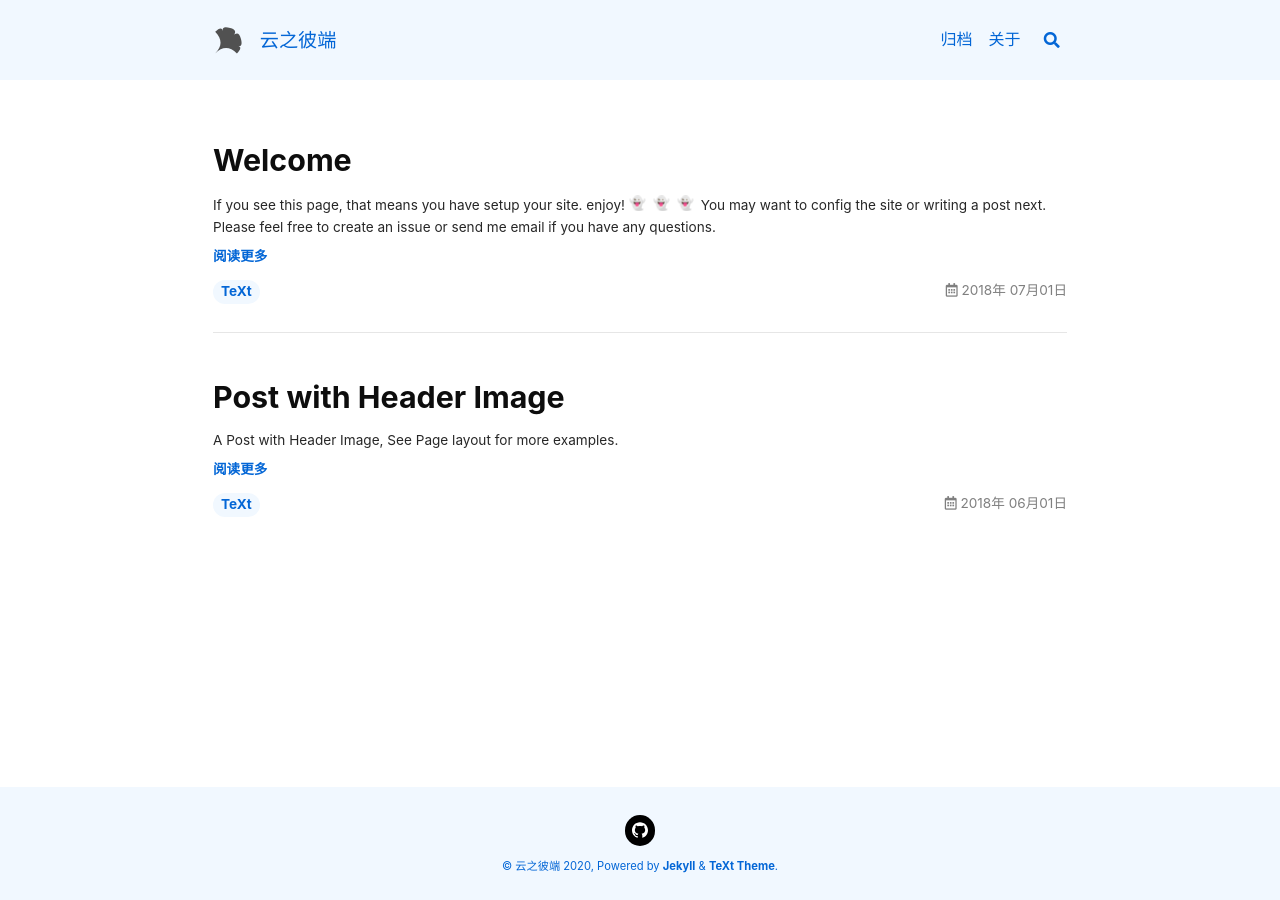
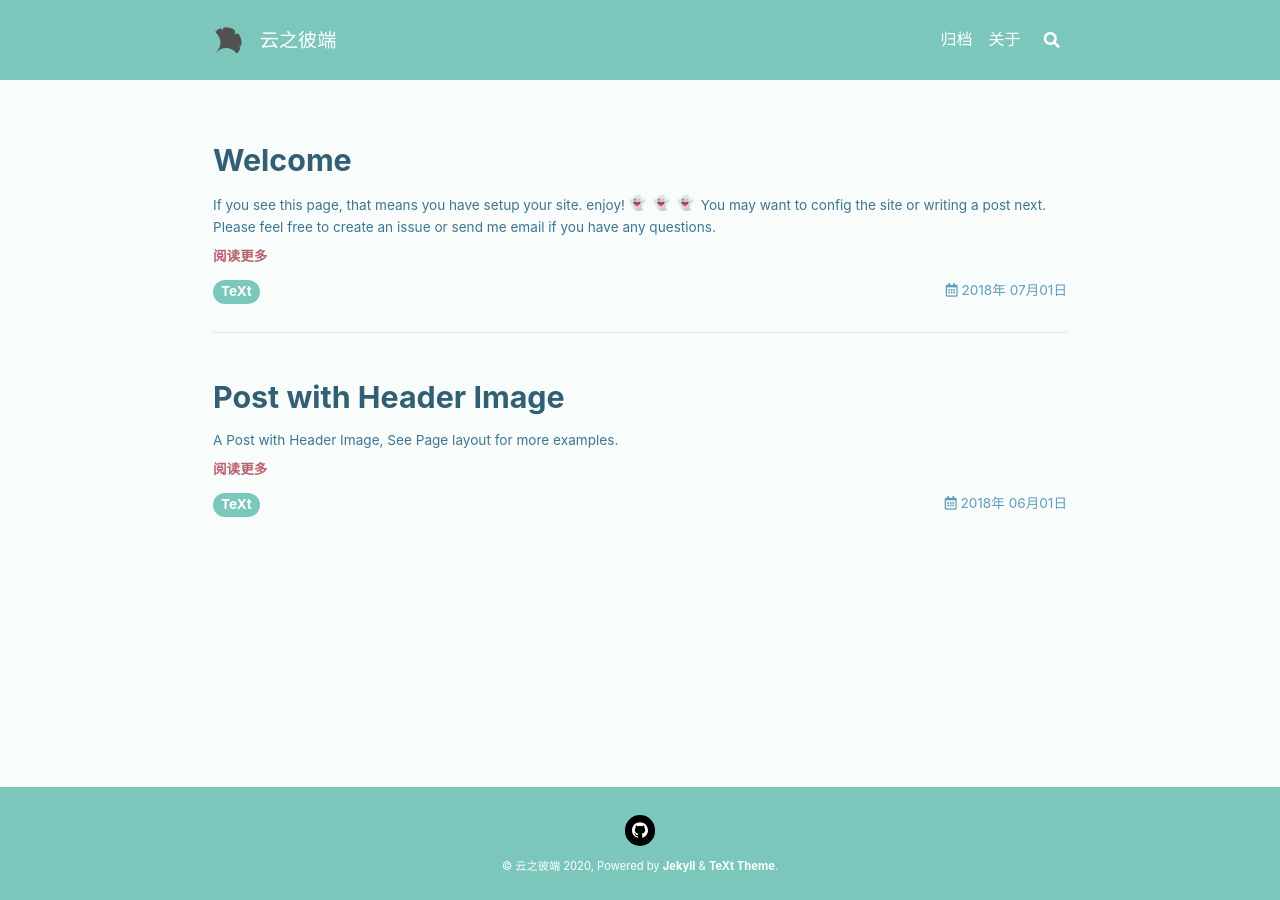
Before and after one commit to vlessberry/vlessberry.github.io, a Jekyll site: the page built from index.html, in a window 1280 px wide. Built offline with Jekyll 4.4.1, drawn with Linux system fonts in a browser that asks for light colours; nearby versions of some CDN libraries; emoji names are drawn with the system emoji font; the list of posts is cut into pages by our own code.

Commit message:
Update _config.yml

```diff
--- a/_config.yml
+++ b/_config.yml
@@ -16,8 +16,8 @@
 
 ## => Site Settings
 ##############################
-text_skin: "ocean" # "default" (default), "dark", "forest", "ocean", "chocolate", "orange"
-highlight_theme: "tomorrow-night-bright" # "default" (default), "tomorrow", "tomorrow-night", "tomorrow-night-eighties", "tomorrow-night-blue", "tomorrow-night-bright"
+text_skin: "forest" # "default" (default), "dark", "forest", "ocean", "chocolate", "orange"
+highlight_theme: "tomorrow-night-eighties" # "default" (default), "tomorrow", "tomorrow-night", "tomorrow-night-eighties", "tomorrow-night-blue", "tomorrow-night-bright"
 url     : # the base hostname & protocol for your site e.g. https://www.someone.com
 baseurl : # does not include hostname
 title   : "云之彼端"
```
